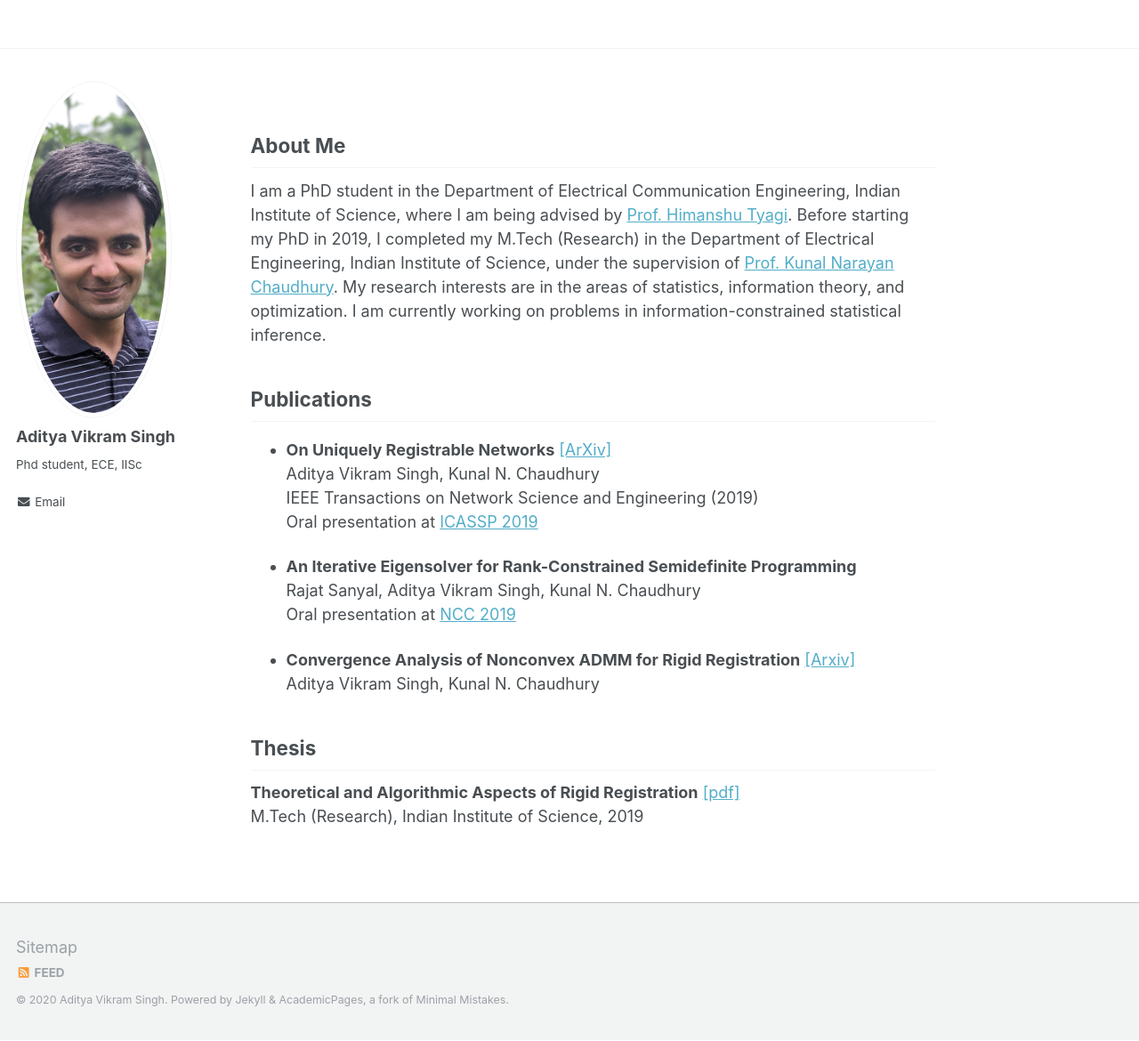
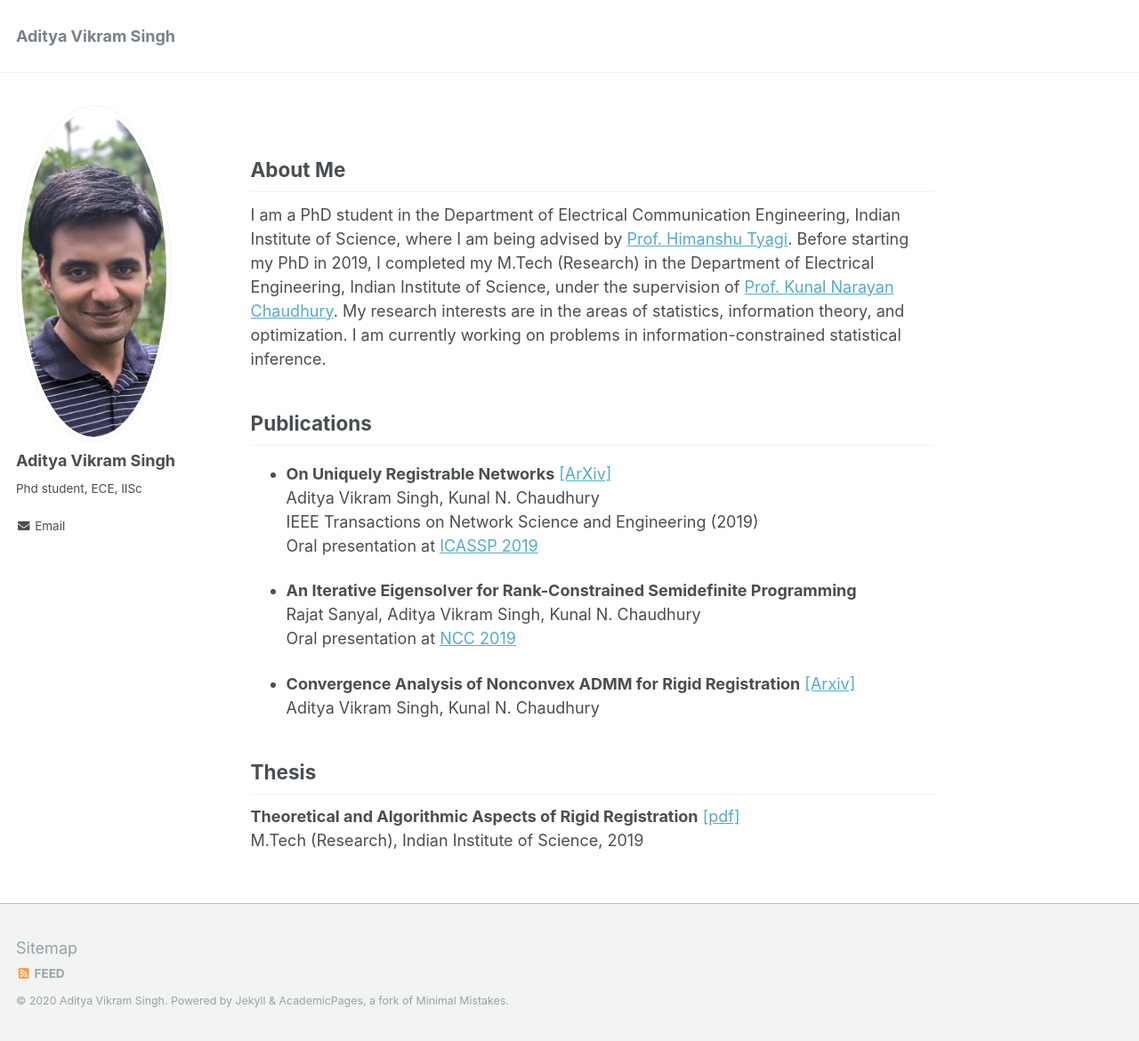
Before and after one commit to aditya-vs/aditya-vs.github.io, a Jekyll site: the page built from _pages/about.md, in a window 1280 px wide and 1170 px high. Shown: the whole window at 89% size. Built offline with Jekyll 4.4.1, drawn with Linux system fonts in a browser that asks for light colours.

Commit message:
Update _config.yml

```diff
--- a/_config.yml
+++ b/_config.yml
@@ -7,7 +7,7 @@
 
 # Site Settings
 locale                   : "en-IN"
-title                    : ""
+title                    : "Aditya Vikram Singh"
 title_separator          : "-"
 name                     : &name "Aditya Vikram Singh"
 description              : &description "PhD student, ECE, IISc"
```
